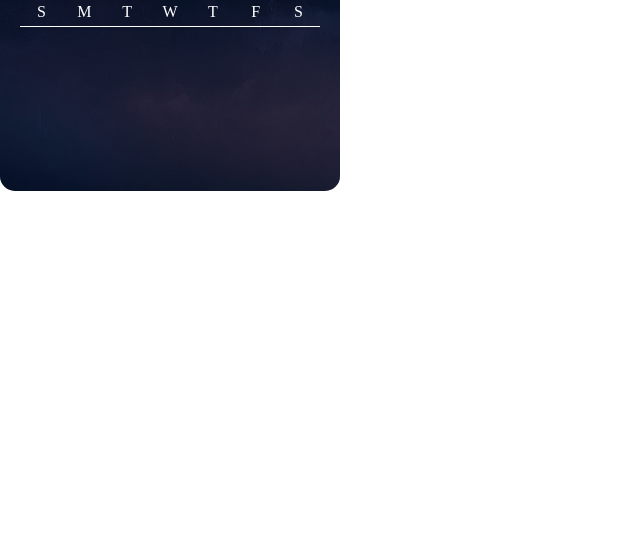
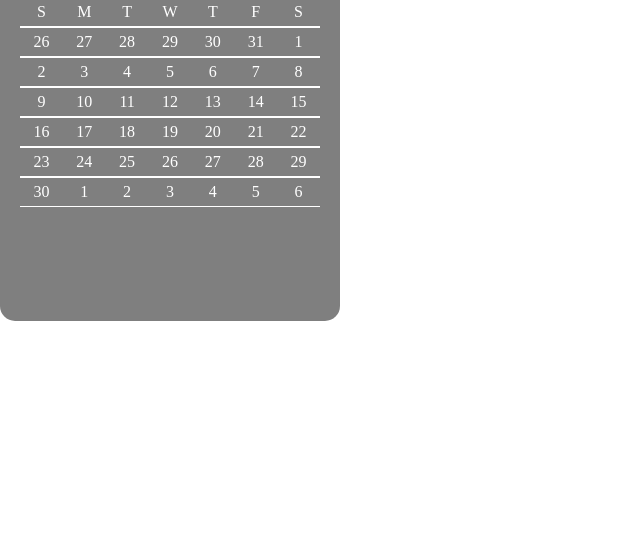
Before and after one commit to tptkds/Calendar, a plain HTML site: page index.html in a window 1280 px wide. Shown: the part 259-800 px from the top of the page, without its empty margins (0-640 px from the left). Drawn offline with Linux system fonts and the light colour scheme.

Commit message:
현재 월의 날짜 표시하기 개발 완료

```diff
--- a/index.html
+++ b/index.html
@@ -29,11 +29,12 @@
               <li>S</li>
             </ul>
           </div>
-          <div>
-            <div></div>
+          <div class="display_mom">
+            <div class="display"></div>
           </div>
         </div>
       </section>
     </div>
+    <script type="text/javascript" src="./script.js"></script>
   </body>
 </html>
--- /dev/null
+++ b/script.js
@@ -0,0 +1,91 @@
+const display = document.querySelector(".display");
+function getDate() {
+  const date = new Date();
+  const year = date.getFullYear();
+  const month = date.getMonth();
+  const firstDay = new Date(year, month, 1);
+  const lastDay = new Date(year, month + 1, 0);
+  const nowDay = date.getDay();
+  displayDate(year, month, firstDay, lastDay, nowDay);
+}
+
+function displayDate(y, m, fd, ld, nd) {
+  let n = 0;
+  for (let i = 0; i < 6; i++) {
+    // 6번째 라인까지 나타낸다, 첫번째라인과 마지막라인은 저번달 및 다음달의 날짜를 같이 표시한다.
+    const ul = document.createElement("ul");
+    if (i == 0) {
+      //첫번째 ul인 경우
+      const prevMonth_lastDay = new Date(y, m, 0);
+      if (fd.getDay() == 0) {
+        // 첫째주가 일요일부터 시작할 때 => 저번달의 마지막주 7일치를 첫번째 ul에 표시해야 한다.
+        for (let j = prevMonth_lastDay - 6; j <= prevMonth_lastDay; j++) {
+          const li = document.createElement("li");
+          li.innerText = j;
+          ul.appendChild(li);
+        }
+      } else {
+        // 첫째주가 월요일(1) 이상으로 시작할 때 => 저번달의 일부분만 ul에 표시해야 한다.
+        console.log(prevMonth_lastDay.getDate());
+        for (
+          // 저번달 마지막주 첫번째 ul에 추가
+          let j = prevMonth_lastDay.getDate() - fd.getDay() + 1;
+          j <= prevMonth_lastDay.getDate();
+          j++
+        ) {
+          const li = document.createElement("li");
+          li.innerText = j;
+          ul.appendChild(li);
+        }
+        for (let j = fd.getDay(); j < 7; j++) {
+          n += 1;
+          const li = document.createElement("li");
+          li.innerText = n;
+          ul.appendChild(li);
+        }
+      }
+    } else {
+      for (let j = 0; j < 7; j++) {
+        n += 1;
+        const li = document.createElement("li");
+        li.innerText = n;
+        ul.appendChild(li);
+
+        if (n == ld.getDate()) {
+          // n이 마지막날에 도달했다면 => 이제부터는 다음달 날짜가 표시된다.
+          if (i == 4) {
+            //5번째라인에서 마지막날에 도달했다면 남은 5번째라인의 빈공간 및 6번째라인을 다음달 날짜로 채운다.
+            let nextD = 0; //다음달 날짜시작
+            for (let k = j + 1; k < 7; k++) {
+              nextD++;
+              const li = document.createElement("li");
+              li.innerText = nextD;
+              ul.appendChild(li);
+            }
+            const ul = document.createElement("ul"); //6번째 ul
+            for (let k = 0; k < 7; k++) {
+              nextD++;
+              const li = document.createElement("li");
+              li.innerText = nextD;
+              ul.appendChild(li);
+            }
+          } else {
+            //6번쨰라인에서 마지막날에 도달했다면 남은 6번째라인의 빈공간을 다음달 날짜료 채운다.
+            let nextD = 0; //다음달 날짜시작
+            for (let k = j + 1; k < 7; k++) {
+              nextD++;
+              const li = document.createElement("li");
+              li.innerText = nextD;
+              ul.appendChild(li);
+            }
+          }
+          break;
+        }
+      }
+    }
+    display.appendChild(ul);
+    if (n == ld.getDate()) break;
+  }
+}
+
+getDate();
--- a/style.css
+++ b/style.css
@@ -5,14 +5,14 @@ body {
 .container {
   width: 340px;
   padding-top: 180px;
-  background-image: url(./bg-2.jpg);
+  /*background-image: url(./bg-2.jpg);*/
   border-radius: 15px;
 }
 .calendar {
   color: white;
   background-color: rgba(0, 0, 0, 0.5);
   width: 340px;
-  height: 270px;
+  height: 400px;
   border-radius: 15px;
 }
 
```
